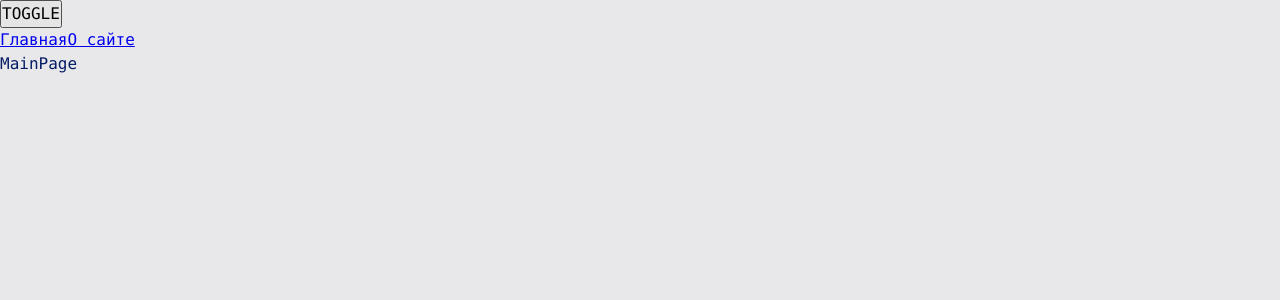
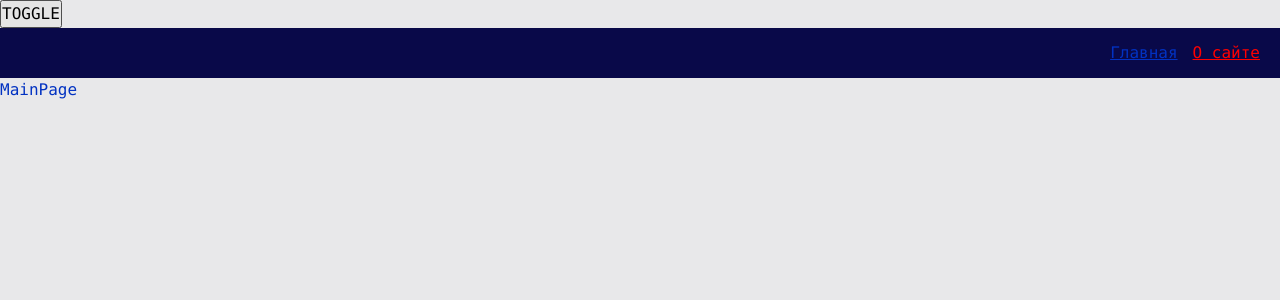
Before and after one commit to Alex666000/production-project-2023-contin...., a React app: page / in a window 1280 px wide. Shown: the top 300 px of the page. Built offline with nearby package versions, Linux system fonts and the light colour scheme.

Commit message:
castom AppLink + theme links

```diff
--- a/src/app/styles/themes/dark.scss
+++ b/src/app/styles/themes/dark.scss
@@ -1,8 +1,21 @@
 .app.dark {
     --bg-color: #090949;
 
+    // обратный противоположный цвет
+    --inverted-bg-color: #e8e8ea;
+
     // главный цвет шрифта приложения === заголовок
     --primary-color: #049604;
+
     // второстепенный цвет шрифта то на что не надо делать акцент === описание к заголовкам например
     --secondary-color: #04ff04;
+
+    // inveted цвета для шрифтов
+    --inveted-primary-color: #0232c2;
+    --inveted-secondary-color: #0449e0;
 }
+
+/*
+inveted -- противоположный светлой теме
+При переключении темы навбар меняет цвет на противоположный на цвет фона экрана
+ */
--- a/src/app/styles/themes/normal.scss
+++ b/src/app/styles/themes/normal.scss
@@ -1,8 +1,18 @@
 .app.light {
   --bg-color: #e8e8ea;
+  // обратный противоположный цвет
+  --inverted-bg-color: #090949;
 
-  // главный цвет шрифта приложения === заголовок
-  --primary-color: #041c65;
-  // второстепенный цвет шрифта то на что не надо делать акцент === описание к заголовкам например
-  --secondary-color: #0449e0;
+  --secondary-color: #0449e0; // главный цвет шрифта приложения === заголовок
+  --primary-color: #0232c2; // второстепенный цвет шрифта то на что не надо делать акцент === описание к заголовкам например
+
+  // inveted цвета для шрифтов
+  --inverted-primary-color: #049604;
+  --inverted-secondary-color: #04ff04;
 }
+
+/*
+inveted -- противоположный тёмной теме
+
+При переключении темы навбар меняет цвет на противоположный на цвет фона экрана
+ */
--- a/src/app/styles/variables/global.scss
+++ b/src/app/styles/variables/global.scss
@@ -1,19 +1,21 @@
 // глобальные переменные - размеры шритов:
 :root {
-  // значение для самого шрифта
+  // Значение для самого шрифта
   --font-family-main: Consolas, 'Times New Roman', Serif;
 
-  // основной шрифт приложения
+  // Основной шрифт приложения
   --font-size-m: 16px;
   --font-line-m: 24px;
 
-  // для каждого размера шрифта сделаем объединяющую переменную
+  // Для каждого размера шрифта сделаем объединяющую переменную
   --font-m: var(--font-size-m) / var(--font-line-m) var(--font-family-main);
-
 
   --font-size-l: 24px;
   --font-line-l: 32px;
   --font-l: var(--font-size-l) / var(--font-line-l) var(--font-family-main);
+
+  // Размеры
+  --navbar-height: 50px;
 }
 
 /*
--- a/src/shared/lib/classNames/classNames.ts
+++ b/src/shared/lib/classNames/classNames.ts
@@ -6,7 +6,8 @@
     // возвращаем строку классов
     return [
         cls,
-        ...additional,
+        // чтобы не прилетали в массив undefined
+        ...additional.filter(Boolean),
         ...Object.entries(mods)
             .filter(([className, value]) => Boolean(value))
             .map(([className]) => className)
--- /dev/null
+++ b/src/shared/ui/AppLink.module.scss
@@ -0,0 +1,17 @@
+.AppLink {
+  color: var(--primary-color);
+}
+
+// Стили для каждой из тем - значение из enum в  AppLink
+.primary {
+  color: var(--primary-color);
+}
+
+// Стили для каждой из тем - значение из enum в  AppLink
+.secondary {
+  color: var(--inverted-primary-color);
+}
+
+.red {
+  color: red;
+}
--- /dev/null
+++ b/src/shared/ui/AppLink.tsx
@@ -0,0 +1,40 @@
+import {classNames} from "shared/lib/classNames/classNames";
+import cls from './AppLink.module.scss'
+import {Link, LinkProps} from "react-router-dom";
+import {FC} from "react";
+
+export enum AppLinkTheme {
+    PRIMARY = 'primary', // основная тема
+    SECONDARY = 'primary', // тема в инвертед -- противоположным цветом
+    // чтобы внедрить новую тему добавляем + добавляем сам класс в AppLink.module.scss + в Navbar меняем тему на red:
+    RED = 'red',
+}
+
+interface AppLinkProps extends LinkProps {
+    className?: string
+    // темы для ui kit
+    theme?: AppLinkTheme
+}
+
+// кастомная ссылка - в приложении все ссылки меняем на кастомные
+export const AppLink: FC<AppLinkProps> = (props) => {
+    const {
+        to,
+        children,
+        className,
+        // тема по умолчанию
+        theme = AppLinkTheme.PRIMARY,
+        ...otherProps
+    } = props
+
+    return (
+        <Link
+            to={to}
+            // передаем тему
+            className={classNames(cls.AppLink, {}, [className, cls[theme]])}
+            {...otherProps}
+        >
+            {children}
+        </Link>
+    );
+};
--- a/src/widgets/Navbar/ui/Navbar.module.scss
+++ b/src/widgets/Navbar/ui/Navbar.module.scss
@@ -0,0 +1,18 @@
+// название корневого класса делаем как компонент
+.Navbar {
+  width: 100%;
+  height: 50px;
+  background: var(--inverted-bg-color);
+  display: flex;
+  align-items: center;
+  padding: 20px;
+  height: var(--navbar-height);
+}
+
+.links {
+  margin-left: auto;
+}
+
+.mainLink {
+  margin-right: 15px;
+}
--- a/src/widgets/Navbar/ui/Navbar.tsx
+++ b/src/widgets/Navbar/ui/Navbar.tsx
@@ -1,17 +1,24 @@
 import React from 'react';
-import {Link} from "react-router-dom";
 import {classNames} from "shared/lib/classNames/classNames";
+import cls from './Navbar.module.scss'
+import {AppLink, AppLinkTheme} from "shared/ui/AppLink";
 
 interface NavbarProps {
-    // компонент из вне будет получать дополнительный класс(поправить отступы или изменить размеры чтобы...)
+    // компонент из вне будет получать дополнительный класс (поправить отступы или изменить размеры чтобы...)
     className?: string;
 }
 
 export const Navbar = ({className}: NavbarProps) => {
     return (
-        <div className={classNames('navbar', {}, [className])}>
-            <Link to={'/'}>Главная</Link>
-            <Link to={'/about'}>О сайте</Link>
+        <div className={classNames(cls.Navbar, {}, [className])}>
+            <div className={cls.links}>
+                <AppLink theme={AppLinkTheme.SECONDARY} to={'/'} className={cls.mainLink}>
+                    Главная
+                </AppLink>
+                <AppLink theme={AppLinkTheme.RED} to={'/about'}>
+                    О сайте
+                </AppLink>
+            </div>
         </div>
     );
 };
```
